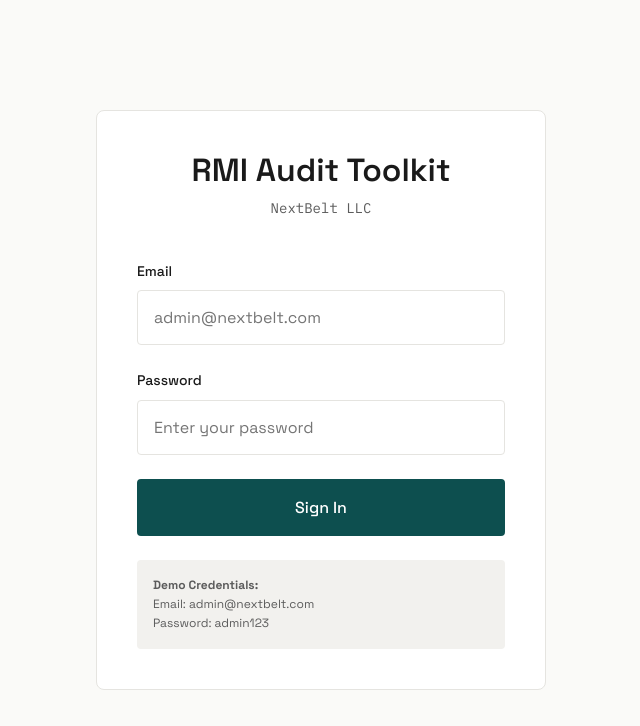
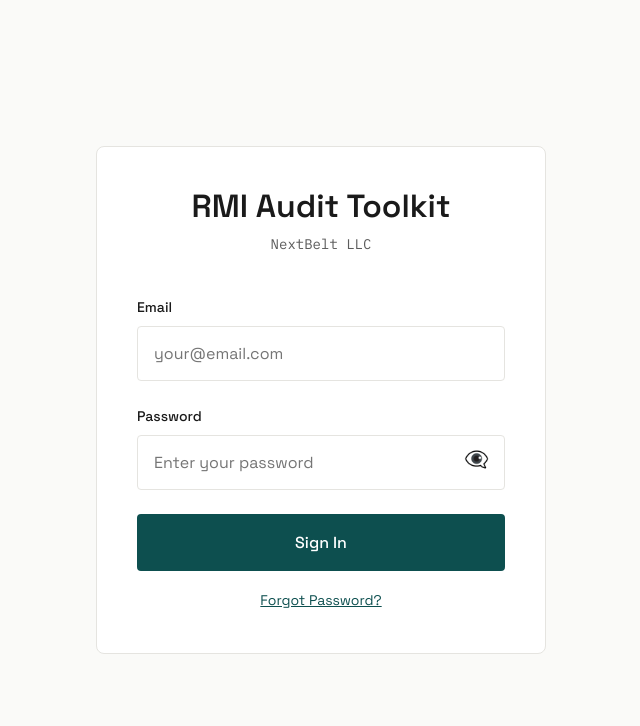
Before and after one commit to nextbelt/rmi-audit-toolkit, a React (Vite) app in the folder frontend/: page /login in a window 1280 px wide. Shown: the top 726 px of the page, without its empty margins (319-959 px from the left). Built offline with nearby package versions, Linux system fonts and the light colour scheme; no server answers; the HTML template or start-up script is replaced by a standard one.

Commit message:
Add show/hide password, forgot password, remove demo credentials, add /users/me endpoint

```diff
--- a/frontend/src/views/Login.tsx
+++ b/frontend/src/views/Login.tsx
@@ -6,6 +6,10 @@
 export const Login: React.FC = () => {
   const [email, setEmail] = useState('');
   const [password, setPassword] = useState('');
+  const [showPassword, setShowPassword] = useState(false);
+  const [showForgotPassword, setShowForgotPassword] = useState(false);
+  const [resetEmail, setResetEmail] = useState('');
+  const [resetSent, setResetSent] = useState(false);
   const { login, isLoading, error } = useAuthStore();
   const navigate = useNavigate();
 
@@ -16,6 +20,23 @@
       navigate('/dashboard');
     } catch (err) {
       // Error handled by store
+    }
+  };
+
+  const handleForgotPassword = async (e: React.FormEvent) => {
+    e.preventDefault();
+    try {
+      // Send email to nextbelt@next-belt.com with reset request
+      const emailBody = `Password reset requested for: ${resetEmail}`;
+      window.location.href = `mailto:nextbelt@next-belt.com?subject=RMI Audit Toolkit - Password Reset Request&body=${encodeURIComponent(emailBody)}`;
+      setResetSent(true);
+      setTimeout(() => {
+        setShowForgotPassword(false);
+        setResetSent(false);
+        setResetEmail('');
+      }, 3000);
+    } catch (err) {
+      console.error('Failed to send reset email');
     }
   };
 
@@ -38,24 +59,45 @@
           </p>
         </div>
 
+        {!showForgotPassword ? (
           <form onSubmit={handleSubmit}>
             <Input
               label="Email"
               type="email"
               value={email}
               onChange={(e) => setEmail(e.target.value)}
-            placeholder="admin@nextbelt.com"
+              placeholder="your@email.com"
               required
             />
 
+            <div style={{ position: 'relative' }}>
               <Input
                 label="Password"
-            type="password"
+                type={showPassword ? 'text' : 'password'}
                 value={password}
                 onChange={(e) => setPassword(e.target.value)}
                 placeholder="Enter your password"
                 required
               />
+              <button
+                type="button"
+                onClick={() => setShowPassword(!showPassword)}
+                style={{
+                  position: 'absolute',
+                  right: '12px',
+                  top: '38px',
+                  background: 'transparent',
+                  border: 'none',
+                  cursor: 'pointer',
+                  fontSize: '1.25rem',
+                  color: '#5C5C5C',
+                  padding: '4px',
+                }}
+                aria-label={showPassword ? 'Hide password' : 'Show password'}
+              >
+                {showPassword ? '👁️' : '👁️‍🗨️'}
+              </button>
+            </div>
 
             {error && (
               <div style={{
@@ -73,26 +115,78 @@
 
             <Button
               type="submit"
-            fullWidth={true}
+              fullWidth
               loading={isLoading}
               disabled={isLoading}
             >
               Sign In
             </Button>
+
+            <div style={{ textAlign: 'center', marginTop: '16px' }}>
+              <button
+                type="button"
+                onClick={() => setShowForgotPassword(true)}
+                style={{
+                  background: 'transparent',
+                  border: 'none',
+                  color: '#0D4F4F',
+                  fontSize: '0.875rem',
+                  cursor: 'pointer',
+                  textDecoration: 'underline',
+                  fontFamily: "'Space Grotesk', sans-serif",
+                }}
+              >
+                Forgot Password?
+              </button>
+            </div>
           </form>
+        ) : (
+          <div>
+            <h2 style={{ fontSize: '1.25rem', marginBottom: '16px' }}>Reset Password</h2>
+            <p style={{ color: '#5C5C5C', fontSize: '0.875rem', marginBottom: '24px' }}>
+              Enter your email address and we'll send you instructions to reset your password.
+            </p>
 
+            {resetSent ? (
               <div style={{
-          marginTop: '24px',
                 padding: '16px',
-          background: '#F2F1EE',
+                background: 'rgba(45, 106, 79, 0.1)',
+                border: '1px solid #2D6A4F',
                 borderRadius: '4px',
-          fontSize: '0.75rem',
-          color: '#5C5C5C',
+                color: '#2D6A4F',
+                fontSize: '0.875rem',
+                marginBottom: '24px',
               }}>
-          <strong>Demo Credentials:</strong><br />
-          Email: admin@nextbelt.com<br />
-          Password: admin123
+                ✓ Reset request sent! Check your email.
               </div>
+            ) : (
+              <form onSubmit={handleForgotPassword}>
+                <Input
+                  label="Email"
+                  type="email"
+                  value={resetEmail}
+                  onChange={(e) => setResetEmail(e.target.value)}
+                  placeholder="your@email.com"
+                  required
+                />
+
+                <div style={{ display: 'flex', gap: '12px' }}>
+                  <Button type="submit" fullWidth>
+                    Send Reset Link
+                  </Button>
+                  <Button
+                    type="button"
+                    variant="outline"
+                    fullWidth
+                    onClick={() => setShowForgotPassword(false)}
+                  >
+                    Cancel
+                  </Button>
+                </div>
+              </form>
+            )}
+          </div>
+        )}
       </Card>
     </div>
   );
```
Also changed, not shown: 2 other files (tests, documents, lock files or other folders). Lines whose indentation alone changed are shown as unchanged.
